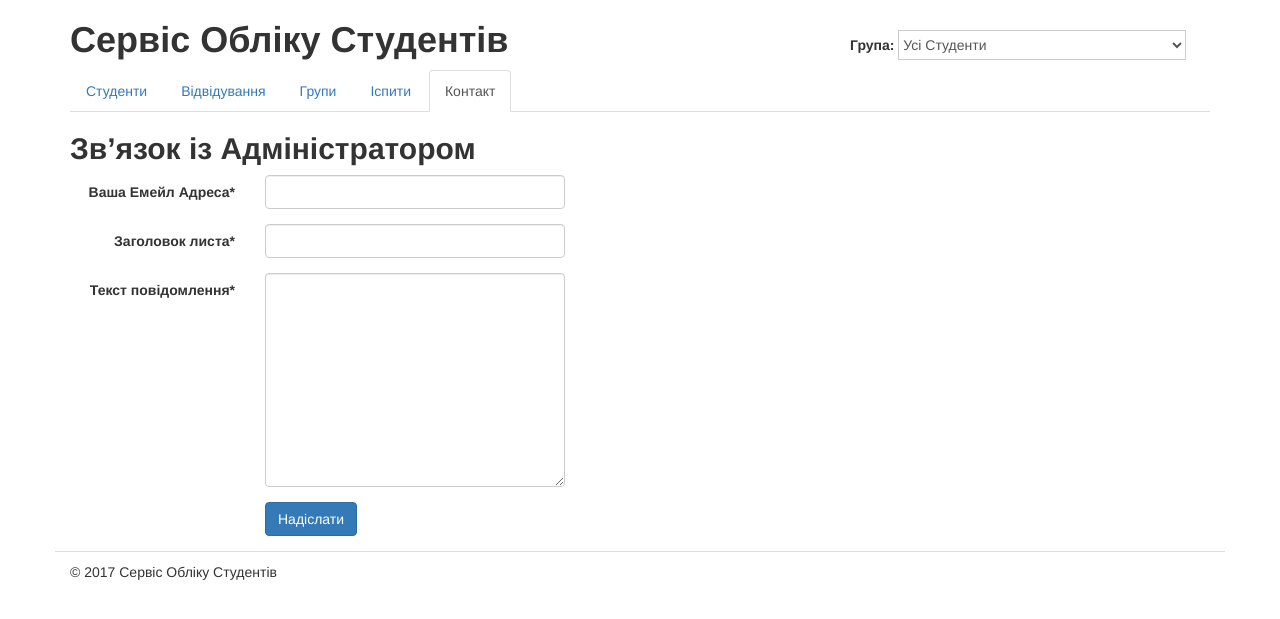
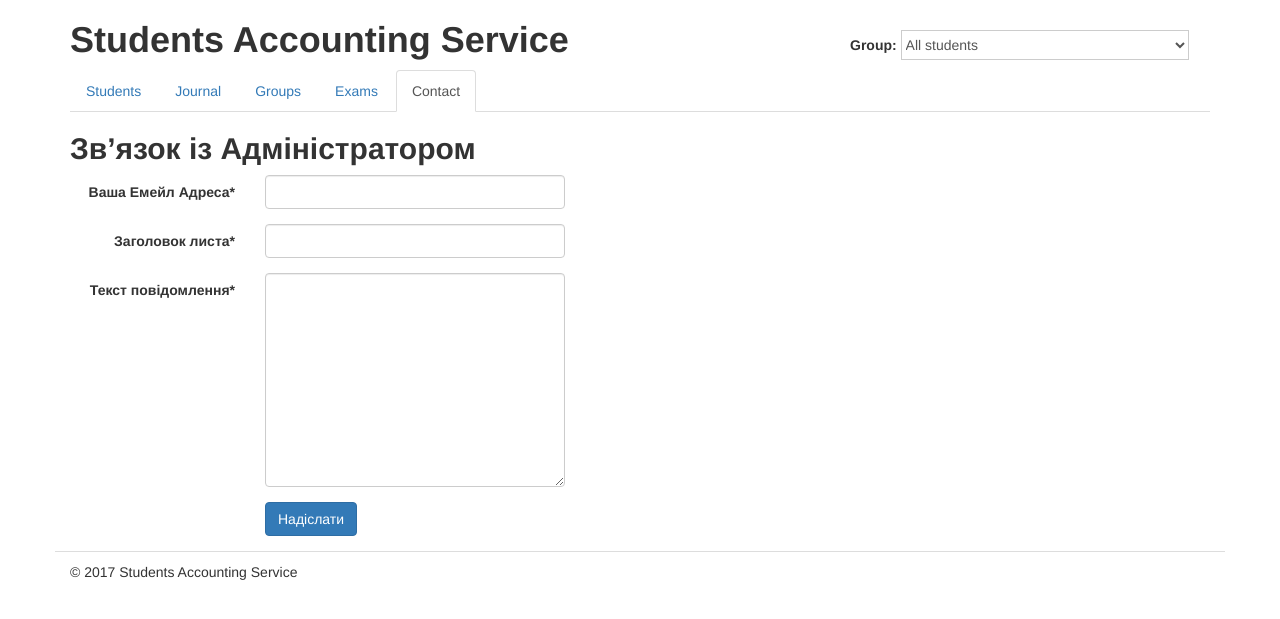
Before and after one commit to ofisser86/student, a Django app: page /contact-admin/ in a window 1280 px wide. Shown: the top 619 px of the page. Run offline with Django 3.2, Linux system fonts and the light colour scheme; data comes from the database, SQL or seed files in the repository; some libraries are stand-ins or nearby versions.

Commit message:
translate base.html

```diff
--- a/students/templates/students/base.html
+++ b/students/templates/students/base.html
@@ -1,10 +1,11 @@
+{% load i18n %}
 {% load static from staticfiles %}
 <!DOCTYPE html>
 <html lang="uk">
 <head>
     <meta charset="UTF-8"/>
-    <title>Сервіс Обліку Студентів - {% block meta_title %}{% endblock meta_title %}</title>
-    <meta name="description" value="Система Обліку Студентів Навчального Закладу"/>
+    <title>{% trans "Students Accounting Service" %} - {% block meta_title %}{% endblock meta_title %}</title>
+    <meta name="description" value="{% trans "App to manage students database" %}"/>
     <meta name="viewport" content="width=device-width, initial-scale=1">
 
     <link rel="stylesheet"
@@ -24,12 +25,12 @@
     <!-- Start Header -->
     <div class="row" id="header">
         <div class="col-xs-8">
-            <h1>Сервіс Обліку Студентів</h1>
+            <h1>{% trans "Students Accounting Service" %}</h1>
         </div>
         <div class="col-xs-4" id="group-selector">
-            <strong>Група:</strong>
+            <strong>{% trans "Group:" %}</strong>
             <select>
-                <option value="">Усі Студенти</option>
+                <option value="">{% trans "All students" %}</option>
                 {% for group in GROUPS %}
                     <option value="{{ group.id }}" {% if group.selected %}selected="1"{% endif %}>{{ group.title }}
                         {% if group.leader %}, {{ group.leader }}{% endif %}</option>
@@ -45,16 +46,16 @@
         <div class="col-xs-12">
             <ul class="nav nav-tabs" role="tablist">
                 <li role="presentation" {% if request.path == '/' %}class="active"{% endif %}><a
-                        href="{% url "home" %}">Студенти</a></li>
+                        href="{% url "home" %}">{% trans "Students" %}</a></li>
                 <li role="presentation" {% if '/journal' in request.path %}class="active"{% endif %}><a
-                        href="{% url 'journal' %}">Відвідування</a>
+                        href="{% url 'journal' %}">{% trans "Journal" %}</a>
                 </li>
                 <li role="presentation" {% if '/groups' in request.path %}class="active"{% endif %}><a
-                        href="{% url "groups_list" %}">Групи</a></li>
+                        href="{% url "groups_list" %}">{% trans "Groups" %}</a></li>
                 <li role="presentation" {% if '/exams' in request.path %}class="active"{% endif %}><a
-                        href="{% url "exams" %}">Іспити</a></li>
+                        href="{% url "exams" %}">{% trans "Exams" %}</a></li>
                 <li role="presentation" {% if '/contact-admin' in request.path %}class="active"{% endif %}><a
-                        href="{% url "contact_admin" %}">Контакт</a></li>
+                        href="{% url "contact_admin" %}">{% trans "Contact" %}</a></li>
             </ul>
         </div>
     </div>
@@ -80,7 +81,7 @@
     <!-- Start Footer -->
     <div class="row" id="footer">
         <div class="col-xs-12">
-            &copy; 2017 Сервіс Обліку Студентів
+            &copy; 2017 {% trans "Students Accounting Service" %}
         </div>
     </div>
     <!-- End Footer -->
```
Also changed, not shown: students/locale/en/LC_MESSAGES/django.po (added), students/locale/uk/LC_MESSAGES/django.po (added).
